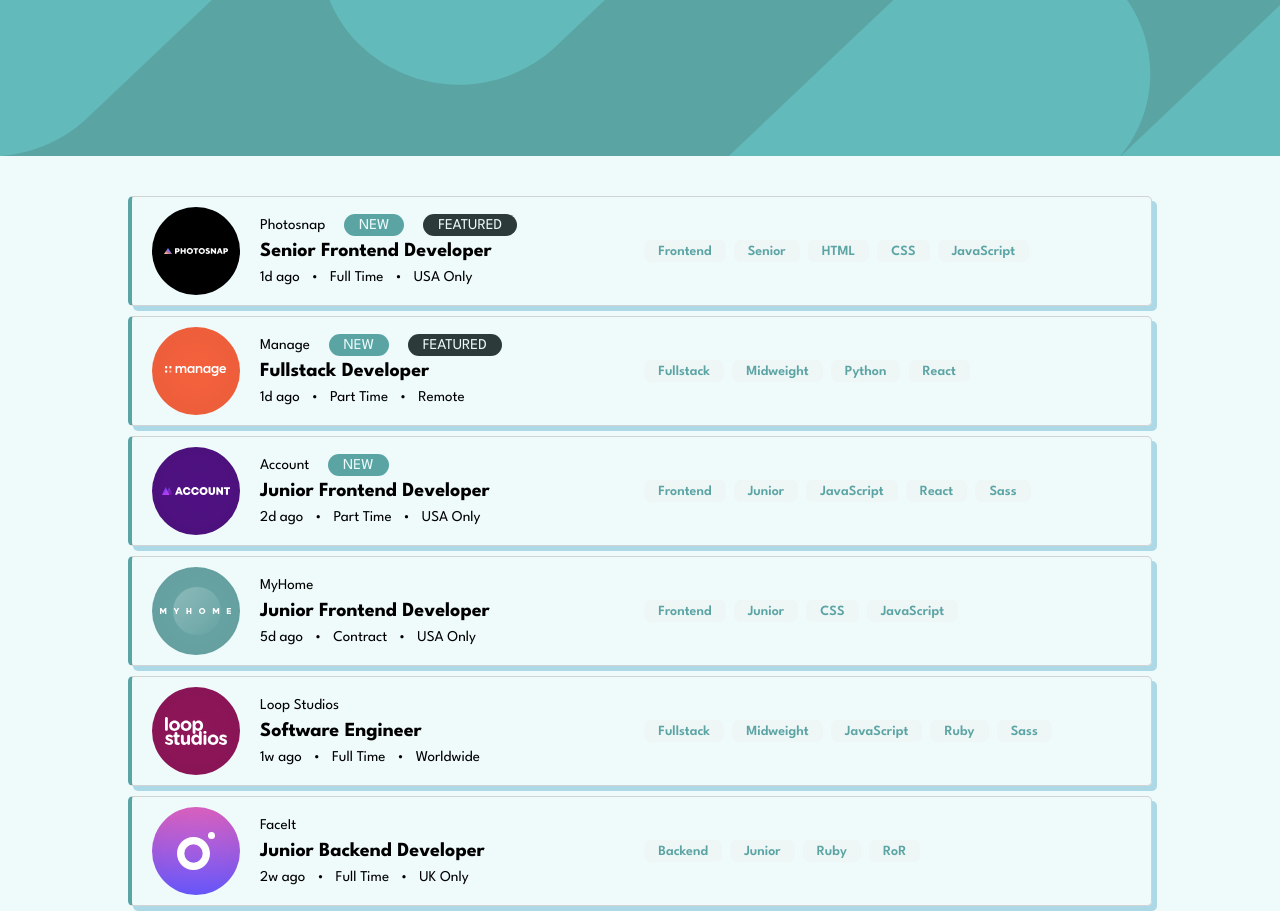
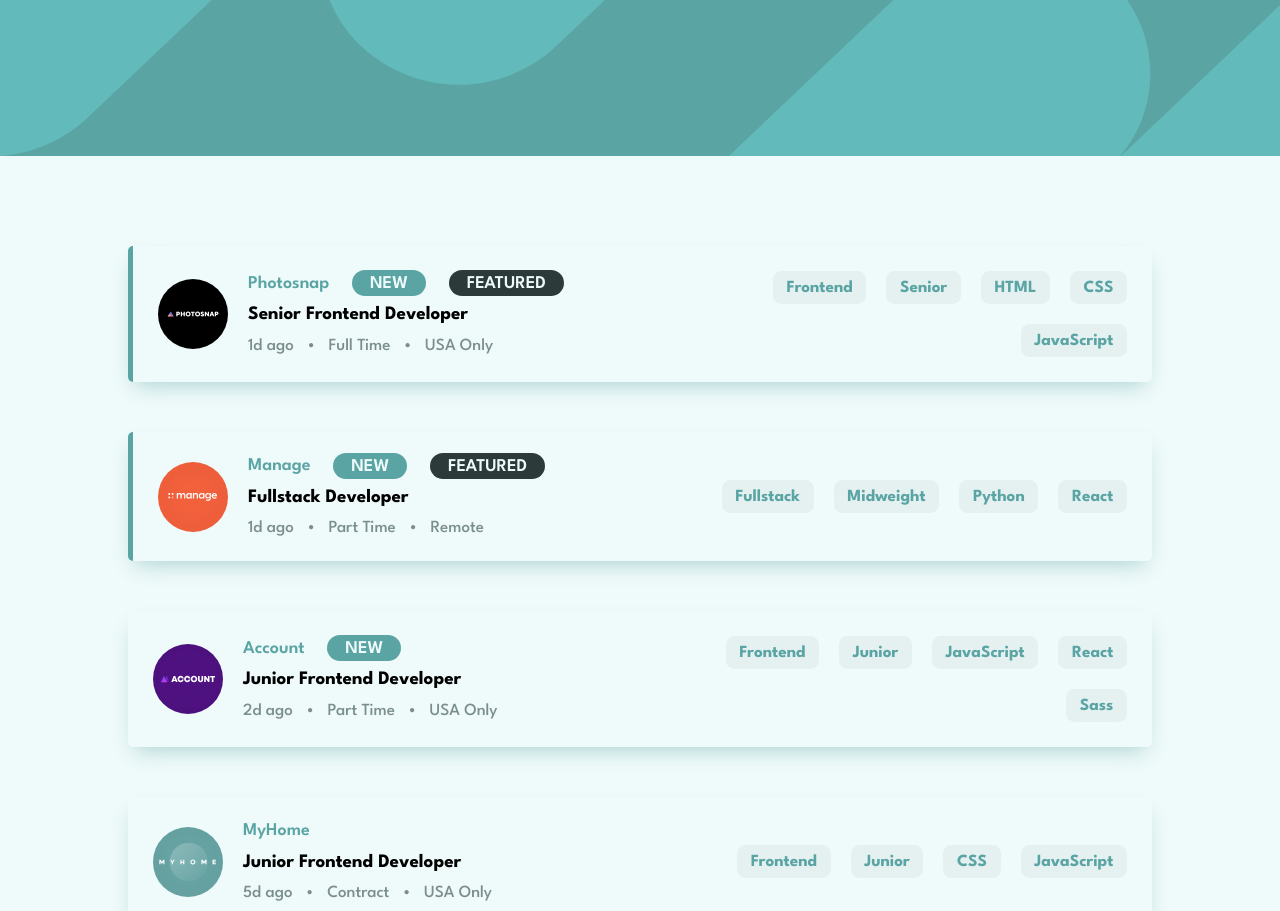
Before and after one commit to Thanos-M11/job-listing-typescript, a website with bundled scripts: page index.html in a window 1280 px wide. Shown: the top 911 px of the page. Built offline with nearby package versions, Linux system fonts and the light colour scheme.

Commit message:
update app.css

```diff
--- a/app.css
+++ b/app.css
@@ -93,38 +93,44 @@
 
 header {
   margin: 0;
-  /* position: relative; */
   background-color: hsl(180, 29%, 50%);
 }
 
 .filter-bar {
-  width: 80vw;
+  width: 390px;
   padding: 0.8em 1.75em;
   display: flex;
   justify-content: left;
-  align-items: center;
+  flex-wrap: wrap;
   gap: 1em;
   border-radius: 0.5em;
   background-color: azure;
   position: absolute;
-  /* bottom: -1.5em; */
-  top: 13.5rem;
+  top: 12.5rem;
   left: 50%;
   transform: translate(-50%);
-  border: 1px solid hsl(180, 29%, 50%);
   font-size: 1.5rem;
+  box-shadow: 0 10px 20px -7px hsl(180, 29%, 70%);
+}
+
+@media (min-width: 600px) {
+  .filter-bar {
+    width: 80vw;
+  }
 }
 
 .filter-clear {
-  text-decoration: underline;
   margin-left: auto;
   border: none;
   background-color: inherit;
-  font-size: 1.5rem;
+  font-size: 1.7rem;
+  color: hsl(180, 29%, 40%);
+  font-weight: 600;
 
   &:hover {
     cursor: pointer;
     opacity: 0.8;
+    text-decoration: underline;
   }
 }
 
@@ -141,7 +147,7 @@
   padding: 0.4em;
   color: hsl(180, 29%, 50%);
   border-radius: 0.5em;
-  font-size: 1.4rem;
+  font-size: 1.7rem;
   font-weight: 600;
 }
 
@@ -159,53 +165,83 @@
 
 /* job list */
 #app-jobs-ul {
-  margin: 4em auto;
-  width: 80vw;
+  margin: 12em auto;
+  width: 390px;
+}
+
+@media (min-width: 600px) {
+  #app-jobs-ul {
+    width: 80vw;
+    margin: 9em auto;
+  }
+}
+
+#logo {
+  width: 7em;
+  margin-top: -6em;
+}
+
+@media (min-width: 600px) {
+  #logo {
+    margin: 0;
+  }
+}
+
+.border-left {
+  border-left: 5px solid hsl(180, 29%, 50%);
 }
 
 /* job item */
 .job-item {
-  display: grid;
-  grid-template-columns: 1fr 1fr;
-  justify-content: center;
-  align-items: center;
-  padding: 1em 2em;
-  border: 1px solid lightgrey;
+  display: flex;
+  flex-direction: column;
+  row-gap: 1em;
+  justify-content: left;
+  align-items: left;
+  padding: 2.5em 2.5em;
   border-radius: 0.5em;
+  box-shadow: 0 10px 20px -7px hsl(180, 29%, 75%);
+  margin-bottom: 5em;
+}
 
-  box-shadow: 0.5em 0.5em lightblue;
-  margin-bottom: 1em;
-  border-left: 4px solid hsl(180, 29%, 50%);
+@media (min-width: 600px) {
+  .job-item {
+    display: grid;
+    grid-template-columns: 7em 390px 1fr;
+    align-items: center;
+    gap: 2em;
+  }
 }
 
 .job-details {
   display: flex;
   justify-content: left;
   align-items: center;
-  gap: 2em;
   height: 100%;
 }
 
 .details-info_section {
   display: flex;
   flex-direction: column;
-  font-size: 1.5rem;
+  gap: 0.5em;
 }
 
 .details-info_line-1 {
-  font-size: 1.5rem;
-  font-weight: 400;
+  font-size: 1.8rem;
+  font-weight: 600;
+  color: hsl(180, 29%, 50%);
 }
 
 .position {
-  font-size: 2rem;
+  font-size: 1.9rem;
   font-weight: 700;
   margin: 0.5em 0;
 }
 
 .details-info_line-3 {
-  font-size: 1.5rem;
-  font-weight: 400;
+  font-size: 1.7rem;
+  font-weight: 500;
+  color: hsl(180, 8%, 52%);
 }
 
 .details-info_line-3 span:not(:first-child) {
@@ -213,21 +249,37 @@
 }
 
 .job-filters {
+  margin-top: 0.5em;
+  border-top: 1px solid hsl(180, 29%, 50%);
+  padding-top: 2em;
   display: flex;
   justify-content: left;
   align-items: center;
-  gap: 0.25em;
+  flex-wrap: wrap;
+
+  gap: 2em;
+}
+
+@media (min-width: 600px) {
+  .job-filters {
+    margin: 0;
+    padding: 0;
+    border: none;
+    display: flex;
+    justify-content: right;
+    align-items: center;
+    flex-wrap: wrap;
+  }
 }
 
 .filter-btn {
-  margin: 0.2em;
-  font-size: 1.4rem;
-  background-color: hsl(180, 31%, 95%);
+  font-size: 1.7rem;
+  font-weight: 700;
+  background-color: hsl(180, 29%, 92%);
 
-  padding: 0.3em 1em;
+  padding: 0.5em 0.8em;
   border-radius: 0.5em;
   color: hsl(180, 29%, 50%);
-  font-weight: 600;
   border: none;
 
   &:hover {
--- a/index.html
+++ b/index.html
@@ -47,9 +47,8 @@
 
     <template id="temp-job-item">
       <li class="job-item">
+        <img id="logo" class="details-img" src="" alt="" />
         <article class="job-details">
-          <img id="logo" class="details-img" src="" alt="" />
-
           <section class="details-info_section">
             <p class="details-info_line-1">
               <span class="company">company</span>
--- a/src/components/JobItem.ts
+++ b/src/components/JobItem.ts
@@ -27,6 +27,10 @@
 
     this.job.new && this.removeInactiveClass("new");
     this.job.featured && this.removeInactiveClass("featured");
+
+    if (this.job.new && this.job.featured) {
+      this.cloneElement.classList.add("border-left");
+    }
 
     const jobFilterArticle = this.cloneElement.querySelector(".job-filters");
     jobFilterArticle!.id = `jf-${this.job.id}`;
```
